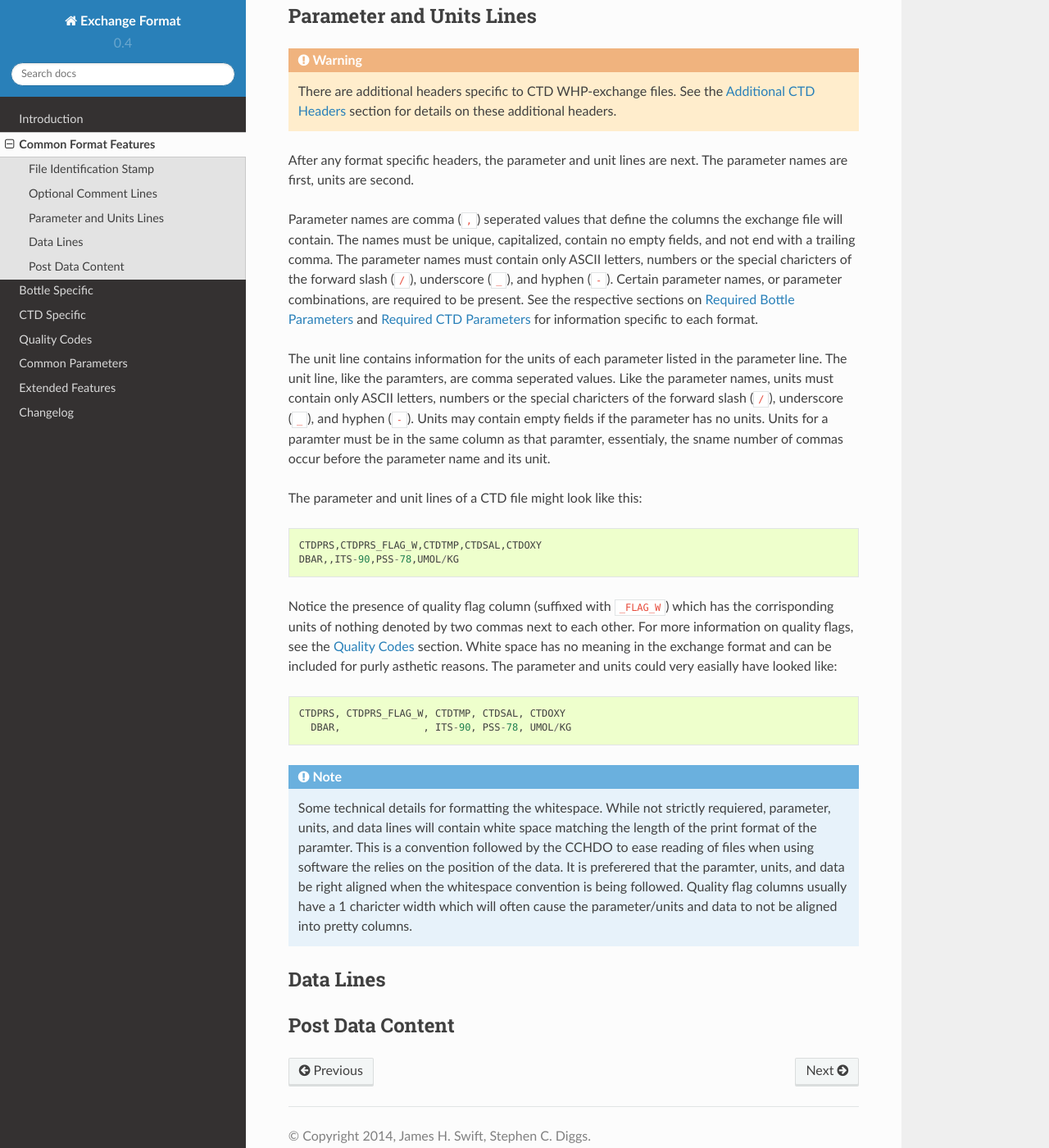
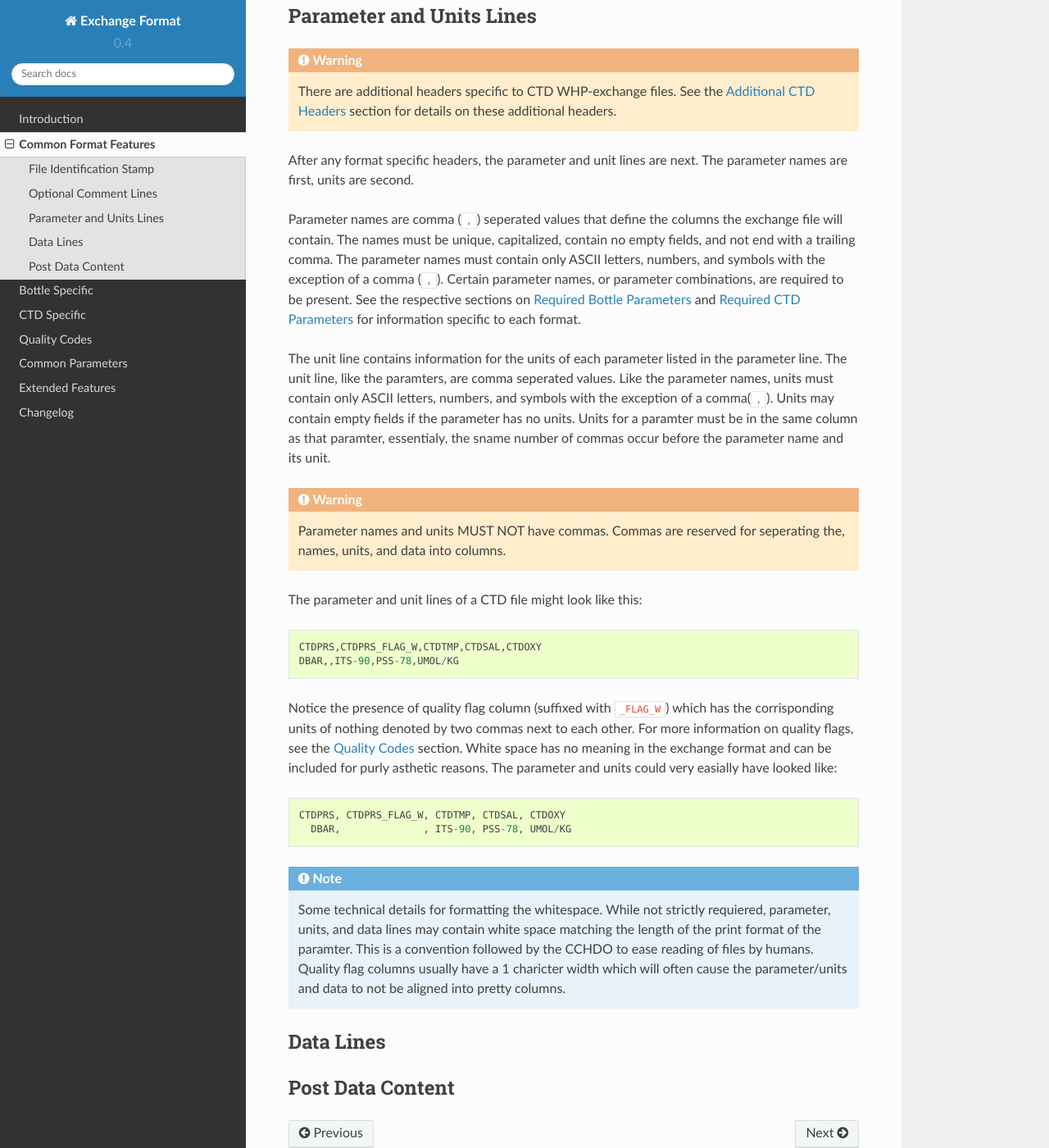
Before and after one commit to cchdo/exchange, a Sphinx documentation site: the page built from docs/common.rst, in a window 1280 px wide and 1400 px high, scrolled down 2300 px. Shown: the whole window at 82% size. Built offline with Sphinx 7.4.7 and the Read the Docs theme 2.0.0, drawn with Linux system fonts in a browser that asks for light colours.

Commit message:
some updates for the allowed chars of the parameter and unit names

```diff
--- a/docs/common.rst
+++ b/docs/common.rst
@@ -92,15 +92,20 @@ The parameter names are first, units are second.
 
 Parameter names are comma (``,``) seperated values that define the columns the exchange file will contain.
 The names must be unique, capitalized, contain no empty fields, and not end with a trailing comma.
-The parameter names must contain only ASCII letters, numbers or the special charicters of the forward slash (``/``), underscore (``_``), and hyphen (``-``).
+The parameter names must contain only ASCII letters, numbers, and symbols with the exception of a comma (``,``).
 Certain parameter names, or parameter combinations, are required to be present.
 See the respective sections on :ref:`bottle required headers` and :ref:`CTD required headers` for information specific to each format.
 
 The unit line contains information for the units of each parameter listed in the parameter line.
 The unit line, like the paramters, are comma seperated values.
-Like the parameter names, units must contain only ASCII letters, numbers or the special charicters of the forward slash (``/``), underscore (``_``), and hyphen (``-``).
+Like the parameter names, units must contain only ASCII letters, numbers, and symbols with the exception of a comma(``,``).
 Units may contain empty fields if the parameter has no units.
 Units for a paramter must be in the same column as that paramter, essentialy, the sname number of commas occur before the parameter name and its unit.
+
+.. warning::
+  Parameter names and units MUST NOT have commas.
+  Commas are reserved for seperating the, names, units, and data into columns.
+
 
 The parameter and unit lines of a CTD file might look like this::
 
@@ -117,9 +122,8 @@ The parameter and units could very easially have looked like::
 
 .. note::
   Some technical details for formatting the whitespace.
-  While not strictly requiered, parameter, units, and data lines will contain white space matching the length of the print format of the paramter.
-  This is a convention followed by the CCHDO to ease reading of files when using software the relies on the position of the data.
-  It is preferered that the paramter, units, and data be right aligned when the whitespace convention is being followed.
+  While not strictly requiered, parameter, units, and data lines may contain white space matching the length of the print format of the paramter.
+  This is a convention followed by the CCHDO to ease reading of files by humans.
   Quality flag columns usually have a 1 charicter width which will often cause the parameter/units and data to not be aligned into pretty columns.
 
 Data Lines
```
